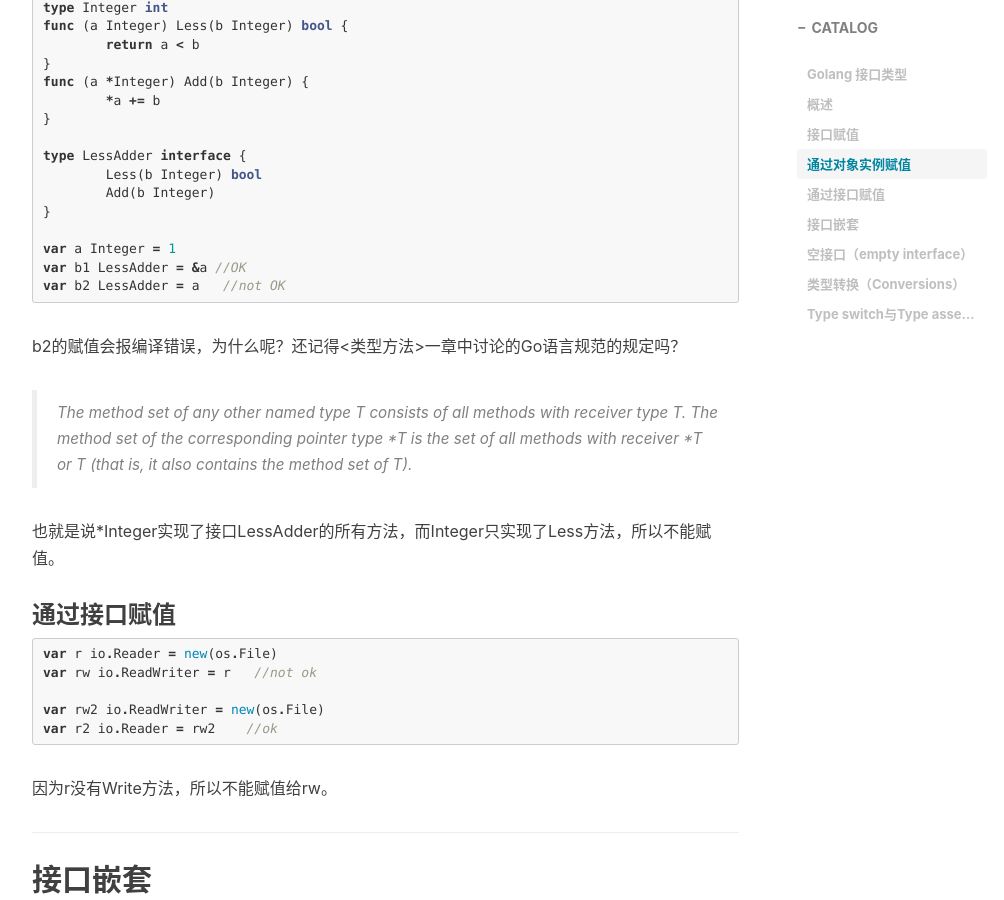
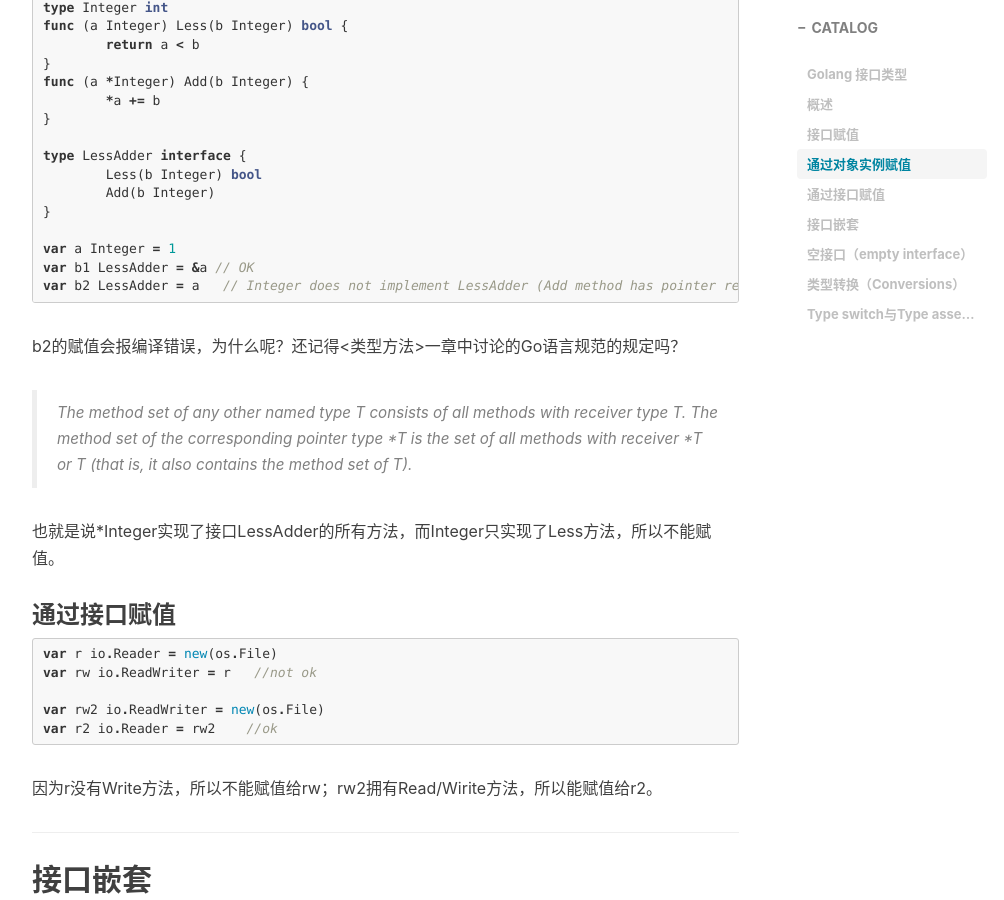
Before and after one commit to barryz/barryz.github.io, a Jekyll site: the page built from _posts/2016-12-07-golang-interface.markdown, in a window 1280 px wide and 900 px high, scrolled down 2110 px. Shown: the whole window, without its empty margins (233-1237 px from the left). Built offline with Jekyll 4.4.1, drawn with Linux system fonts in a browser that asks for light colours; nearby versions of some CDN libraries; comment, search, counter and statistics services are not loaded.

Commit message:
修改文档

````diff
--- a/_posts/2016-12-07-golang-interface.markdown
+++ b/_posts/2016-12-07-golang-interface.markdown
@@ -86,8 +86,8 @@ type LessAdder interface {
 }
 
 var a Integer = 1
-var b1 LessAdder = &a //OK
-var b2 LessAdder = a   //not OK
+var b1 LessAdder = &a // OK
+var b2 LessAdder = a   // Integer does not implement LessAdder (Add method has pointer receiver)
 ```
 
 b2的赋值会报编译错误，为什么呢？还记得<类型方法>一章中讨论的Go语言规范的规定吗？
@@ -106,7 +106,7 @@ var rw2 io.ReadWriter = new(os.File)
 var r2 io.Reader = rw2    //ok
 ```
 
-因为r没有Write方法，所以不能赋值给rw。
+因为r没有Write方法，所以不能赋值给rw；rw2拥有Read/Wirite方法，所以能赋值给r2。
 
 ---
 
````
